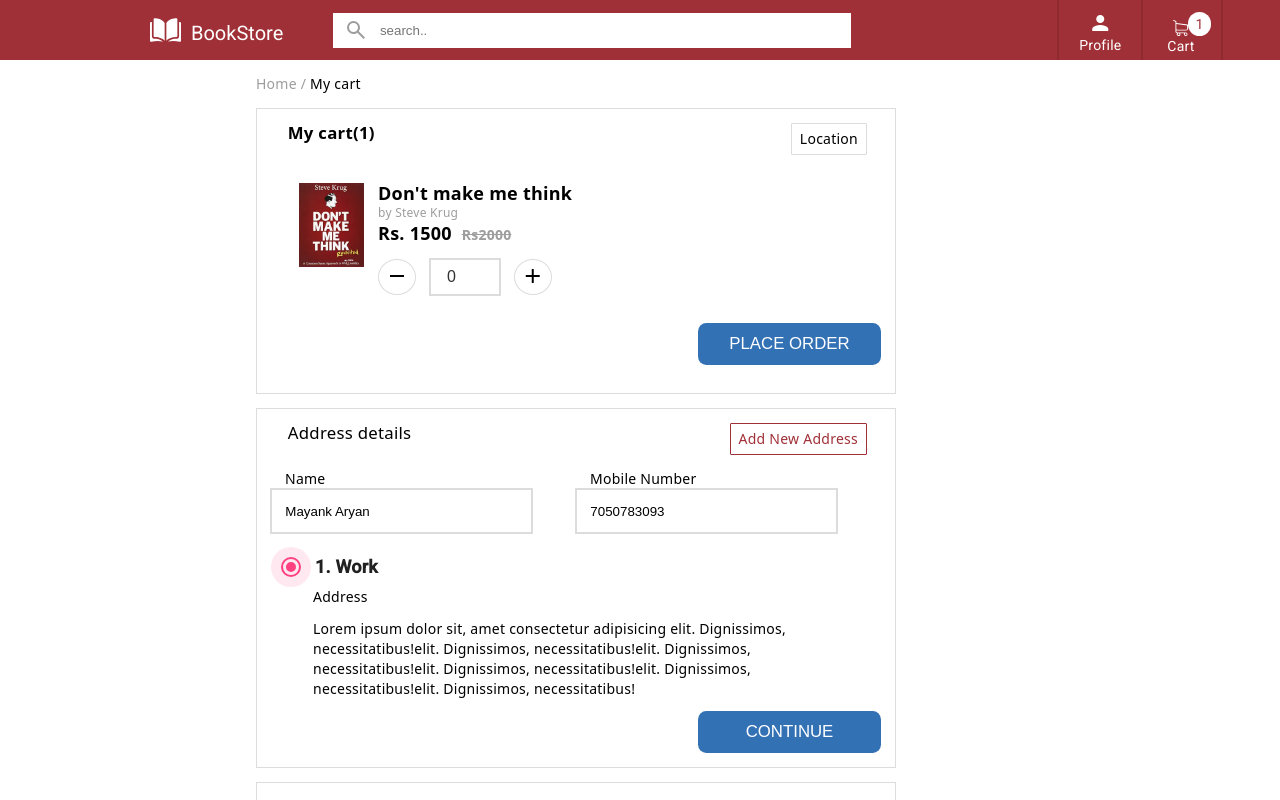
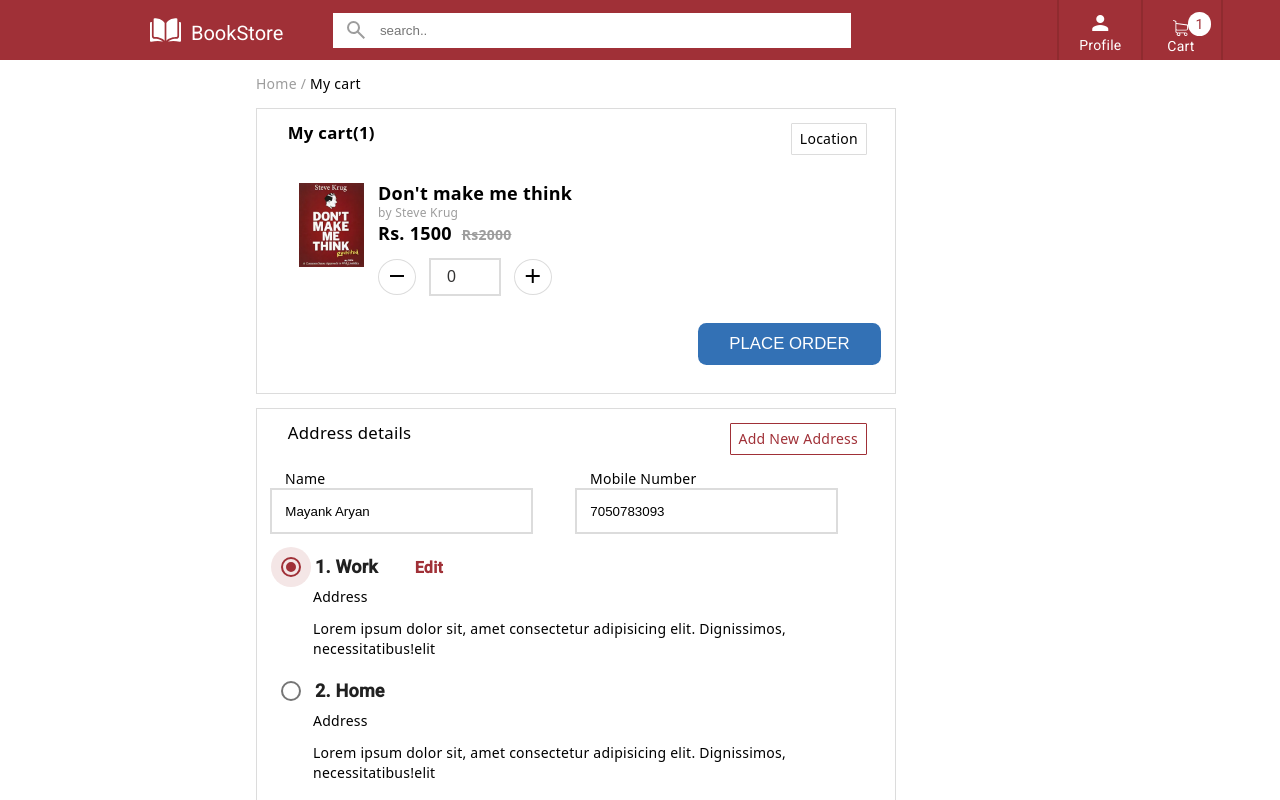
Before and after one commit to mayankaryan/Bookstore, an Angular app: page /mycart in a window 1280 px wide. Both pictures are taken after a click on the element 291 px from the left and 567 px from the top of the page. Shown: the top 800 px of the page. Built offline with nearby package versions, Linux system fonts and the light colour scheme; no server answers.

Commit message:
ADDED: edit functionality for address

```diff
--- a/src/app/component/mycart/mycart.component.html
+++ b/src/app/component/mycart/mycart.component.html
@@ -54,16 +54,18 @@
         </div>
         <div class="customer-address">
             <mat-radio-group [(ngModel)]="custAddress">
-                <div>
-                    <mat-radio-button value="work"><span id="add-title">1. Work</span></mat-radio-button>
+                <div *ngFor="let item of Address; let i = index">
+                    <mat-radio-button value="{{item.type}}">
+                        <span id="add-title">{{i+1}}. {{item.type}} </span>
+                        <span id="add-edit" *ngIf="custAddress==item.type">Edit</span>
+                    </mat-radio-button>
                     <div class="address">
                         <p>Address</p>
-                        <p>Lorem ipsum dolor sit, amet consectetur adipisicing elit. Dignissimos, necessitatibus!elit.
-                            Dignissimos, necessitatibus!elit. Dignissimos, necessitatibus!elit. Dignissimos,
-                            necessitatibus!elit. Dignissimos, necessitatibus!elit. Dignissimos, necessitatibus!</p>
+                        <p>{{item.address}}</p>
                     </div>
                 </div>
 
+                <p>{{custAddress}}</p>
             </mat-radio-group>
         </div>
         <div class="btn-cnt">
--- a/src/app/component/mycart/mycart.component.scss
+++ b/src/app/component/mycart/mycart.component.scss
@@ -120,6 +120,21 @@ img {
     padding: 5px 8px;
     border-radius: 1px;
 }
+#add-edit {
+    margin-left: 2em;
+    font-size: 16px;
+    font-weight: 800;
+    color: #A03037;
+}
+::ng-deep .mat-mdc-radio-button.mat-accent {
+    --mdc-radio-selected-focus-icon-color: #A03037;
+    --mdc-radio-selected-hover-icon-color: #A03037;
+    --mdc-radio-selected-icon-color: #A03037;
+    --mdc-radio-selected-pressed-icon-color: #A03037;
+    --mat-radio-checked-ripple-color: #A03037;
+}
+
+
 .customer-detail div{
     display: inline-block;
     width: 50%;
--- a/src/app/component/mycart/mycart.component.ts
+++ b/src/app/component/mycart/mycart.component.ts
@@ -10,6 +10,20 @@ export class MycartComponent implements OnInit {
   cartItems: any;
   custAddress: any;
   bookCount: number = 0;
+  Address: any = [
+    {
+      "type": "Work",
+      "address": "Lorem ipsum dolor sit, amet consectetur adipisicing elit. Dignissimos, necessitatibus!elit"
+    },
+    {
+      "type": "Home",
+      "address": "Lorem ipsum dolor sit, amet consectetur adipisicing elit. Dignissimos, necessitatibus!elit"
+    },
+    {
+      "type": "Other",
+      "address": "Lorem ipsum dolor sit, amet consectetur adipisicing elit. Dignissimos, necessitatibus!elit"
+    }
+  ];
 
   constructor( private cartServices: CartService) {}
 
--- a/src/app/component/order/order.component.scss
+++ b/src/app/component/order/order.component.scss
@@ -66,7 +66,7 @@ img {
 #auther-name {
     color: #9D9D9D;
     font-size: 12px;
-    font-weight: 300;
+    font-weight: 500;
 }
 
 .deliver-dtls {
```
